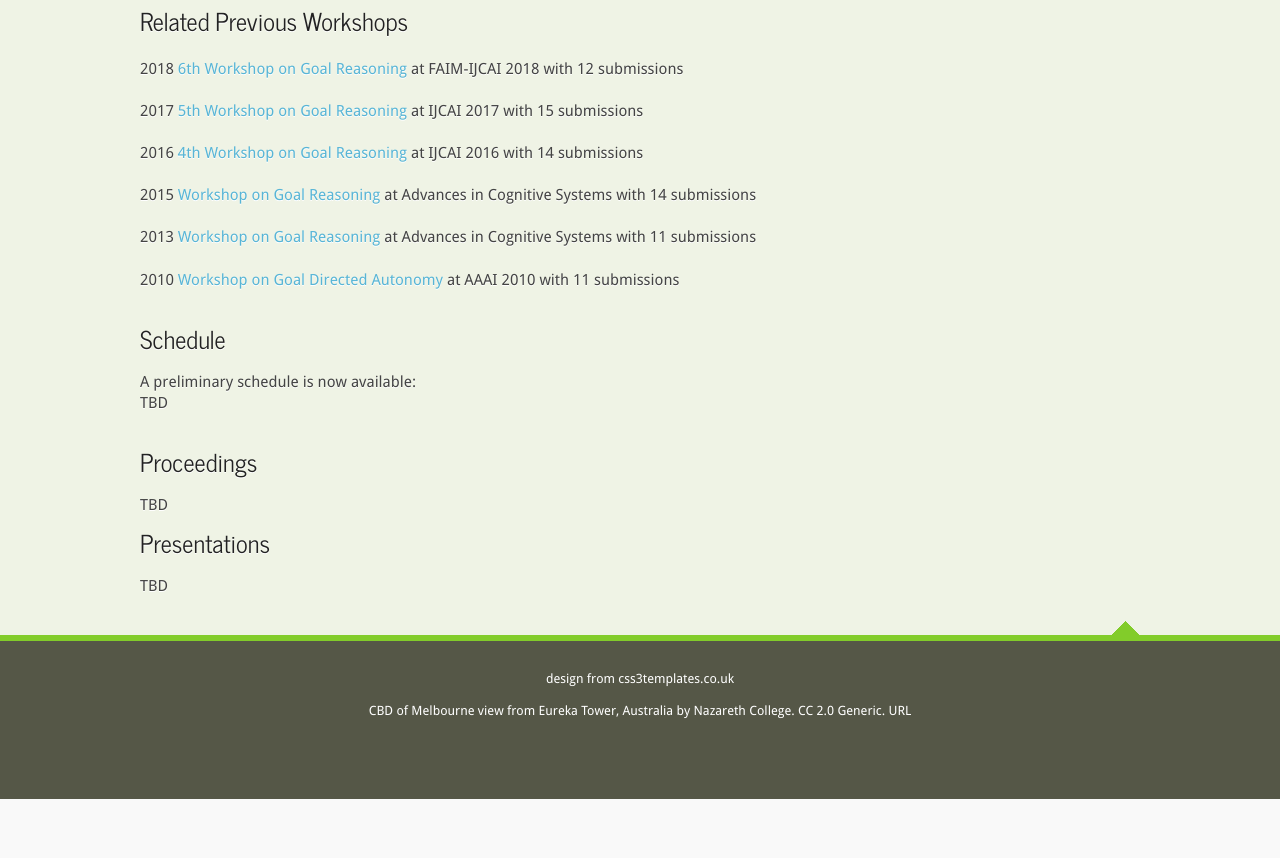
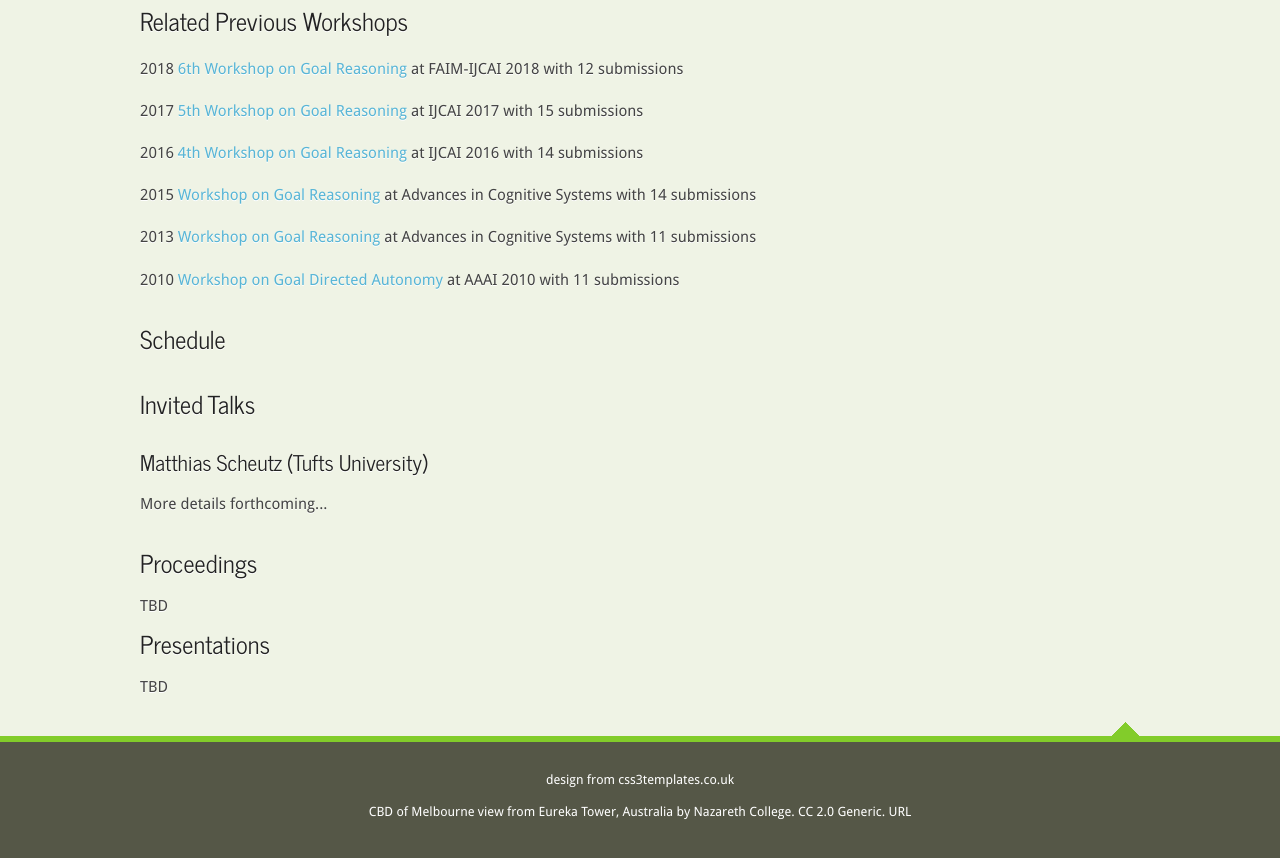
Before and after one commit to dtdannen/acs2019grw, a Jekyll site: the page docs/index.html, which Jekyll copies as it is, in a window 1280 px wide and 900 px high, scrolled down 2739 px. Shown: the top 858 px of the window. Built offline with Jekyll 4.4.1, drawn with Linux system fonts in a browser that asks for light colours; before the commit the page ends 3538 px from its top, so only the background shows below that.

Commit message:
Added scheutz invited talk, also remove schedule comment

```diff
--- a/docs/index.html
+++ b/docs/index.html
@@ -216,8 +216,6 @@
             <a name="schedule"></a>
             <h2>Schedule</h2>
 
-            A preliminary schedule is now available:
-
             <!--table style="width:75%; border-spacing:0;">
                 <tr>
                     <th>Start-End</th>
@@ -258,7 +256,9 @@
 
 
             <a name="speakers"></a>
-            <p>TBD</p>
+            <h2>Invited Talks</h2>
+                <h3>Matthias Scheutz (Tufts University)</h3>
+            <p>More details forthcoming...</p>
             <!--h2>Invited Talk</h2>
 
             <h3>Wheeler Ruml -- Goal Reasoning as Multilevel Planning</h3>
```
